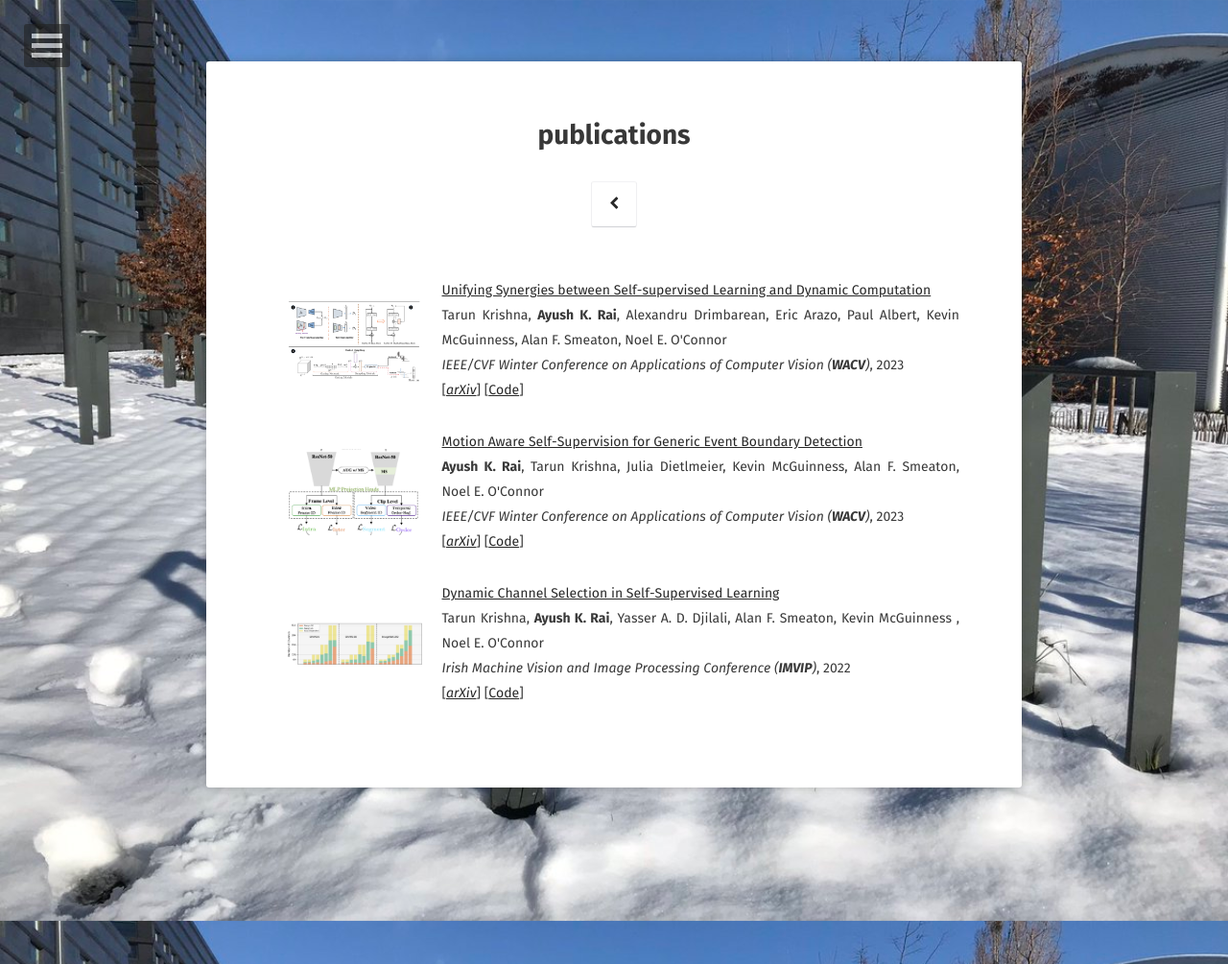
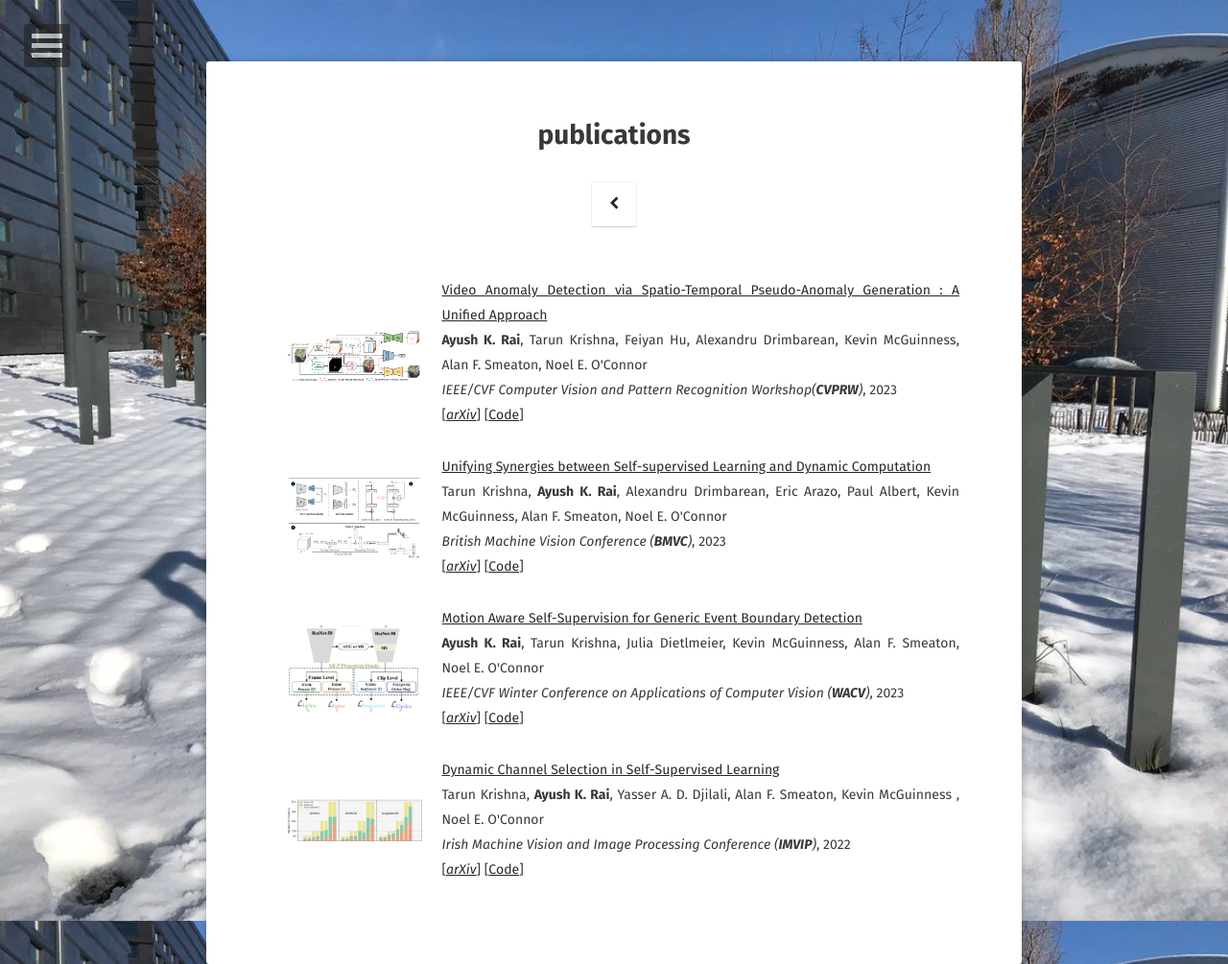
Before and after one commit to rayush7/rayush7.github.io, a Jekyll site: the page built from publications/index.md, in a window 1280 px wide. Shown: the whole page at 96% size. Built offline with Jekyll 4.4.1, drawn with Linux system fonts in a browser that asks for light colours; some web fonts are replaced.

Commit message:
added anomaly to publication html

```diff
--- a/_layouts/publication.html
+++ b/_layouts/publication.html
@@ -18,6 +18,22 @@
                     </a>
                 </div>
 
+                <table style="width:100%;border:0px;border-spacing:0px;border-collapse:separate;margin-right:auto;margin-left:auto;"><tbody>
+                  <tr onmouseout="nlt_stop()" onmouseover="nlt_start()">
+                   <td style="padding:20px;width:25%;vertical-align:middle">
+                   <img src="../images/cvpr2024.png" width="160" height="100"/>
+                   </td>
+                   <td width="75%" valign="middle">
+                     <a href=https://arxiv.org/abs/2311.16514>
+                       <papertitle>Video Anomaly Detection via Spatio-Temporal Pseudo-Anomaly Generation : A Unified Approach</papertitle>
+                     </a>
+                     <br>
+                      <strong>Ayush K. Rai</strong>, Tarun Krishna, Feiyan Hu, Alexandru Drimbarean, Kevin McGuinness, Alan F. Smeaton, Noel E. O'Connor<br>
+                     <em>IEEE/CVF Computer Vision and Pattern Recognition Workshop(<strong>CVPRW</strong>)</em>, 2023<br>
+                     [<a href="https://arxiv.org/pdf/2311.16514"><em>arXiv</em></a>] [<a href="https://github.com/rayush7/unified_PA">Code</a>]<br>
+                   </td>
+                 </tr> </tbody></table> <br>
+
 
                 <table style="width:100%;border:0px;border-spacing:0px;border-collapse:separate;margin-right:auto;margin-left:auto;"><tbody>
                   <tr onmouseout="nlt_stop()" onmouseover="nlt_start()">
@@ -25,12 +41,12 @@
                    <img src="../images/bmvc2023.png" width="160" height="100"/>
                    </td>
                    <td width="75%" valign="middle">
-                     <a href=https://arxiv.org/abs/2210.05574>
+                     <a href=https://arxiv.org/abs/2301.09164>
                        <papertitle>Unifying Synergies between Self-supervised Learning and Dynamic Computation</papertitle>
                      </a>
                      <br>
                       Tarun Krishna, <strong>Ayush K. Rai</strong>, Alexandru Drimbarean, Eric Arazo, Paul Albert, Kevin McGuinness, Alan F. Smeaton, Noel E. O'Connor<br>
-                     <em>IEEE/CVF Winter Conference on Applications of Computer Vision (<strong>WACV</strong>)</em>, 2023<br>
+                     <em>British Machine Vision Conference (<strong>BMVC</strong>)</em>, 2023<br>
                      [<a href="https://arxiv.org/pdf/2210.05574"><em>arXiv</em></a>] [<a href="https://github.com/KrishnaTarun/Unification">Code</a>]<br>
                    </td>
                  </tr> </tbody></table> <br>
```
